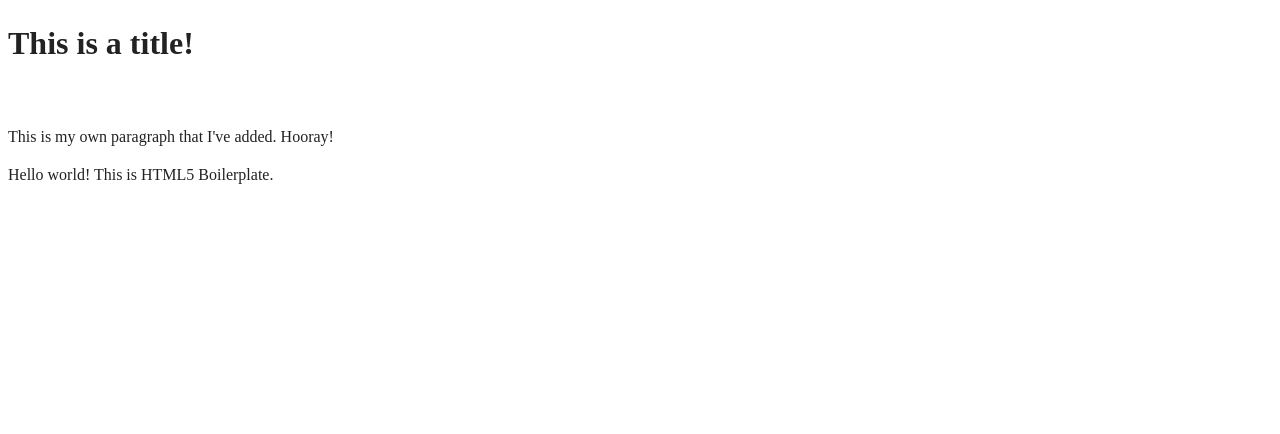
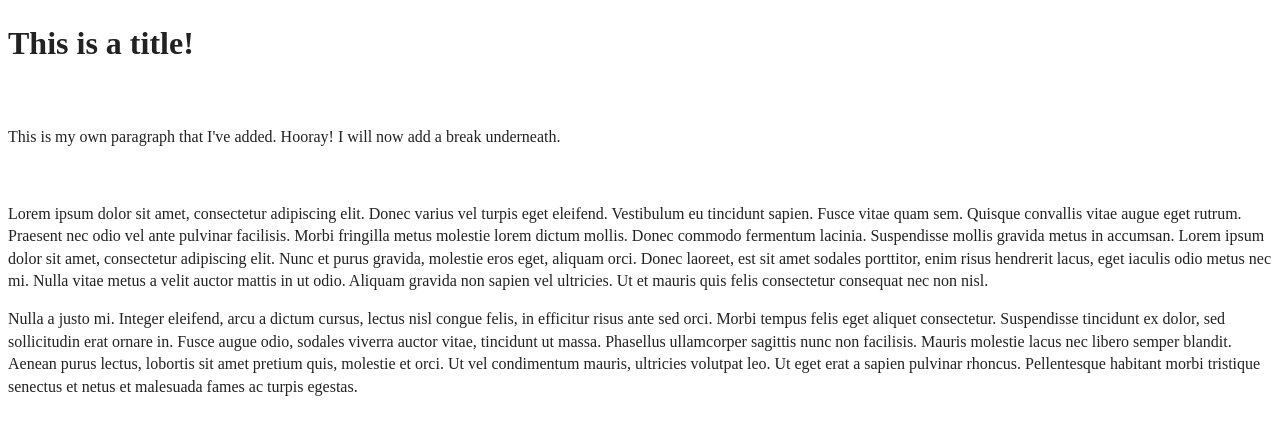
Before and after one commit to krbencze/HTML_dummy_website, a website built with webpack: page index.html in a window 1280 px wide. Built offline with nearby package versions, Linux system fonts and the light colour scheme.

Commit message:
Added 2 paragraphs

```diff
--- a/index.html
+++ b/index.html
@@ -27,8 +27,13 @@
   <!-- Add your site or application content here -->
   <h1>This is a title!</h1>
   <br>
-  <p>This is my own paragraph that I've added. Hooray!</p>
-  <p>Hello world! This is HTML5 Boilerplate.</p>
+  <p>This is my own paragraph that I've added. Hooray! I will now add a break underneath.</p>
+<br>
+  <p>Lorem ipsum dolor sit amet, consectetur adipiscing elit. Donec varius vel turpis eget eleifend. Vestibulum eu tincidunt sapien. Fusce vitae quam sem. Quisque convallis vitae augue eget rutrum. Praesent nec odio vel ante pulvinar facilisis. Morbi fringilla metus molestie lorem dictum mollis. Donec commodo fermentum lacinia. Suspendisse mollis gravida metus in accumsan. Lorem ipsum dolor sit amet, consectetur adipiscing elit. Nunc et purus gravida, molestie eros eget, aliquam orci. Donec laoreet, est sit amet sodales porttitor, enim risus hendrerit lacus, eget iaculis odio metus nec mi. Nulla vitae metus a velit auctor mattis in ut odio. Aliquam gravida non sapien vel ultricies. Ut et mauris quis felis consectetur consequat nec non nisl.
+  </p>
+
+  <p>Nulla a justo mi. Integer eleifend, arcu a dictum cursus, lectus nisl congue felis, in efficitur risus ante sed orci. Morbi tempus felis eget aliquet consectetur. Suspendisse tincidunt ex dolor, sed sollicitudin erat ornare in. Fusce augue odio, sodales viverra auctor vitae, tincidunt ut massa. Phasellus ullamcorper sagittis nunc non facilisis. Mauris molestie lacus nec libero semper blandit. Aenean purus lectus, lobortis sit amet pretium quis, molestie et orci. Ut vel condimentum mauris, ultricies volutpat leo. Ut eget erat a sapien pulvinar rhoncus. Pellentesque habitant morbi tristique senectus et netus et malesuada fames ac turpis egestas.
+  </p>
   <script src="js/app.js"></script>
 
 </body>
```
